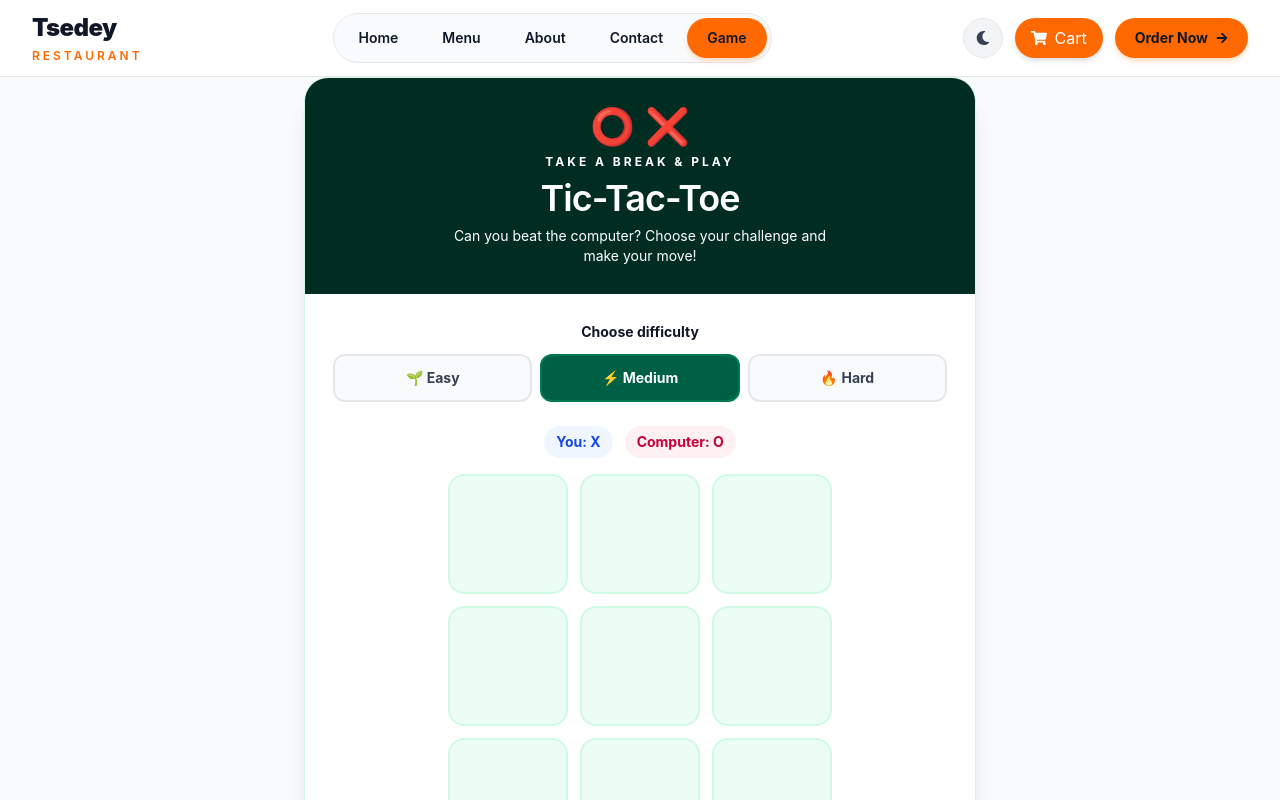
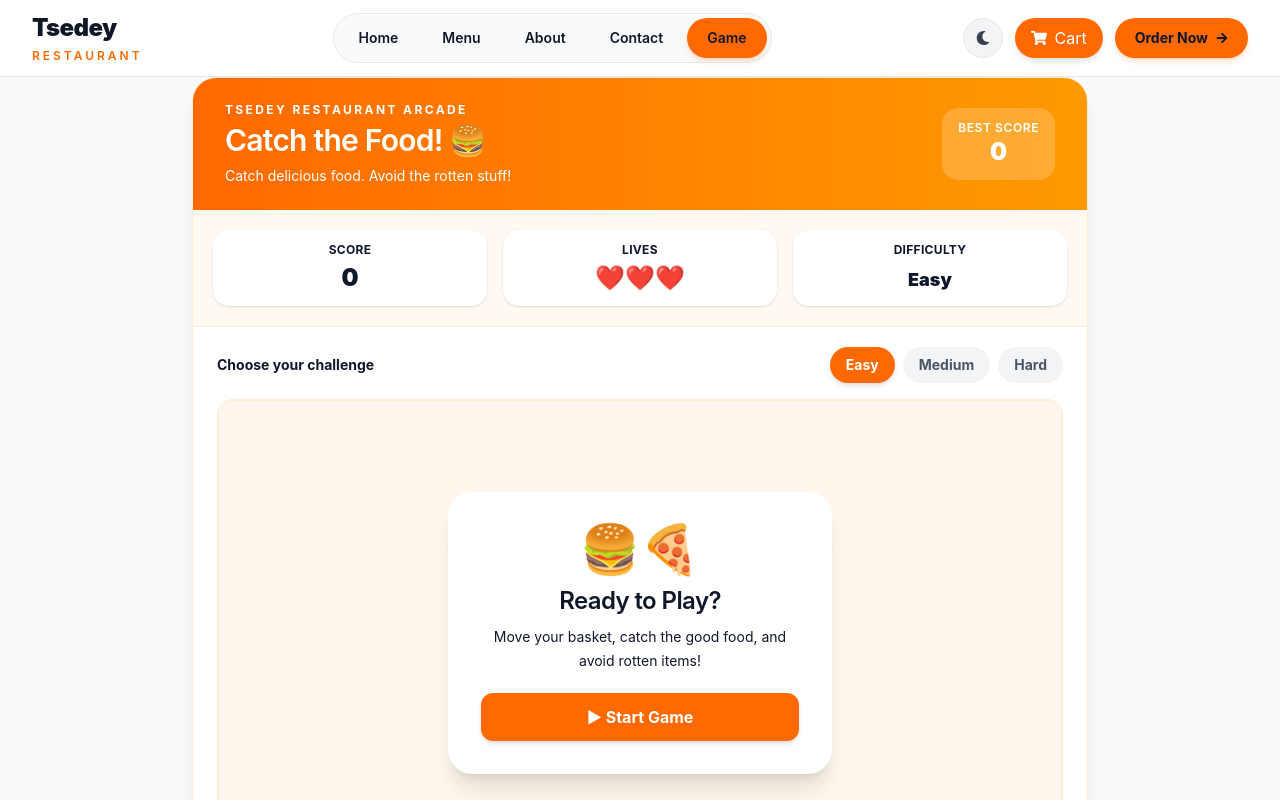
Before and after one commit to NatnaelAbreham/restaurant_website, a React (Vite) app: page /food-memory-game in a window 1280 px wide. Shown: the top 800 px of the page. Built offline with nearby package versions, Linux system fonts and the light colour scheme.

Commit message:
add the game to the route

```diff
--- a/src/routes/AppRoutes.jsx
+++ b/src/routes/AppRoutes.jsx
@@ -12,6 +12,7 @@ import UpdateMenu from '../menu/UpdateMenu.jsx';
 import InventoryPage from '../menu/InventoryPage.jsx';
 import About from '../pages/About.jsx';
 import FoodMemoryGame from "../game/TicTacToe.jsx";
+import CatchTheFood from "../game/CatchTheFood.jsx";
 
 const AppRoutes = () => {
   return (
@@ -27,7 +28,7 @@ const AppRoutes = () => {
       {/* <Route path="/dashboard" element={<Dashboard />} />
       <Route path="/report" element={<Report />} /> */}
       <Route path="/about" element={<About />} />
-      <Route path="/food-memory-game" element={<FoodMemoryGame />} />
+      <Route path="/food-memory-game" element={<CatchTheFood />} />
     </Routes>
   );
 };
```
